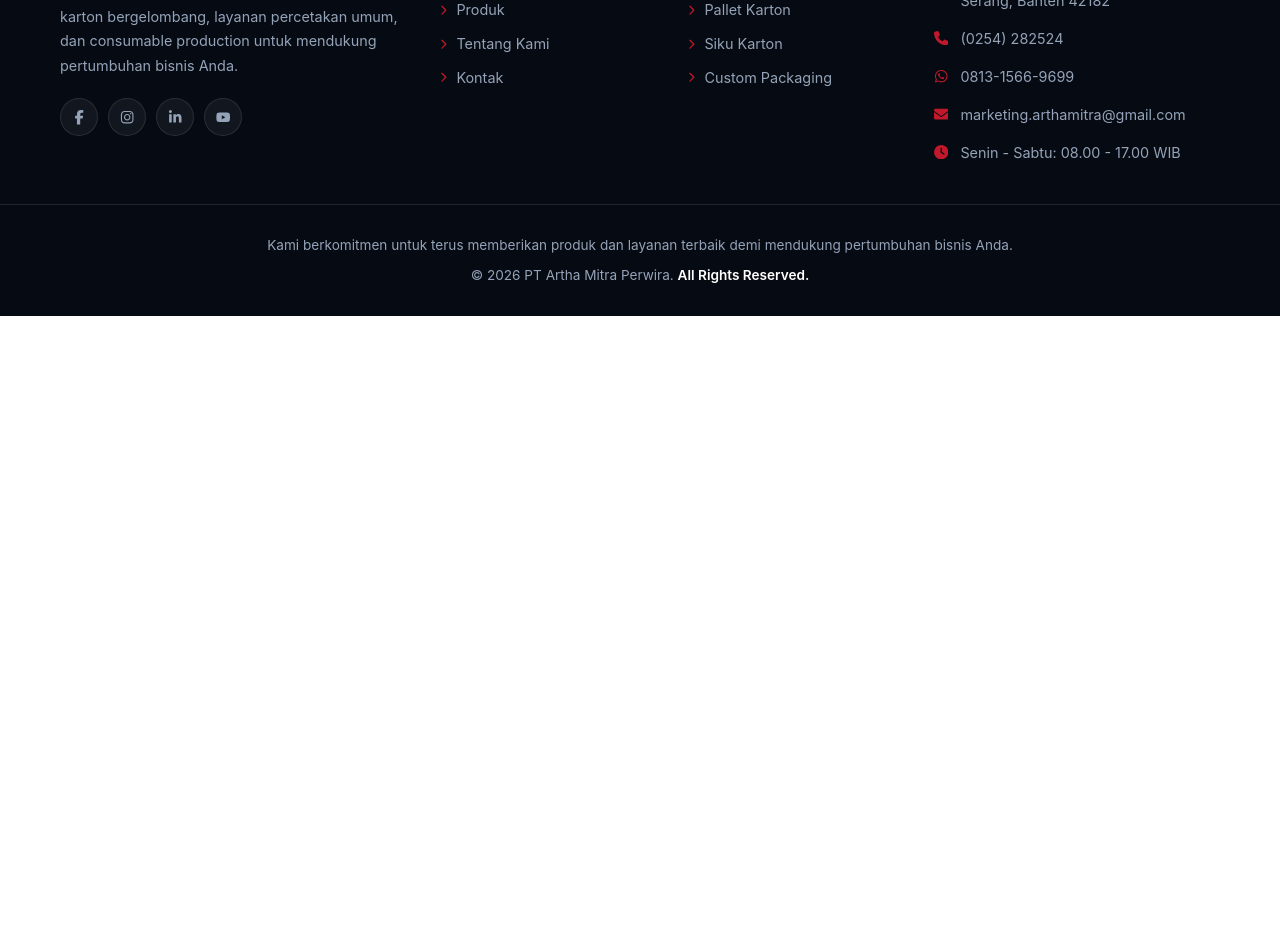
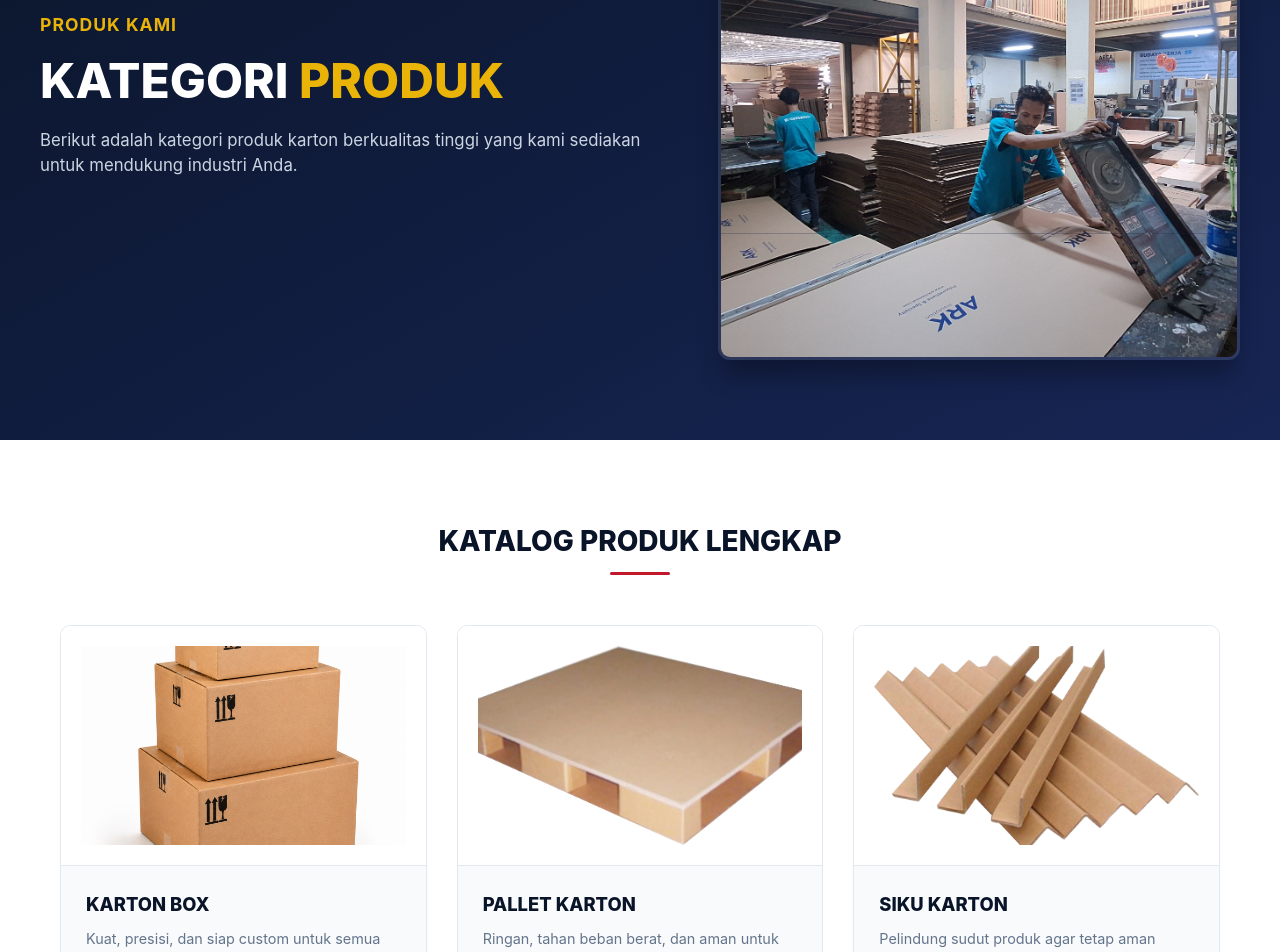
Before and after one commit to fathanfahrizy/PT-Artha-Mitra-Perwira, a React (Vite) app: page /product in a window 1280 px wide. Shown: the part 280-1232 px from the top of the page. Before the commit the page ends 800 px from the top, so only its background shows below. Built offline with nearby package versions, Linux system fonts and the light colour scheme.

Commit message:
Tambah Dummy Page Product dan Membuat ProductSection Reusable

```diff
--- a/src/App.jsx
+++ b/src/App.jsx
@@ -1,6 +1,7 @@
 import { BrowserRouter, Routes, Route } from 'react-router-dom';
 import MainLayout from './components/templates/MainLayout';
 import Home from './pages/Home';
+import Product from './pages/Product';
 
 function App() {
   return (
@@ -8,6 +9,7 @@ function App() {
       <MainLayout>
         <Routes>
           <Route path="/" element={<Home />} />
+          <Route path="/product" element={<Product />} />
         </Routes>
       </MainLayout>
     </BrowserRouter>
--- a/src/components/organisms/ProductsSection.jsx
+++ b/src/components/organisms/ProductsSection.jsx
@@ -1,18 +1,22 @@
-import { PRODUCTS } from '../../data/homeData';
 import ProductCard from '../molecules/ProductCard';
 import ScrollReveal from '../atoms/ScrollReveal';
 
-export default function ProductsSection() {
+export default function ProductsSection({
+  title = "PRODUK UNGGULAN KAMI",
+  products = []
+}) {
   return (
     <ScrollReveal>
       <section id="produk" className="py-15 md:py-20 px-3.75 md:px-5 max-w-300 mx-auto" aria-label="Produk unggulan">
-        <h2 className="text-center text-[1.4rem] md:text-[1.75rem] font-extrabold text-[#0a1428] mb-8.75 md:mb-12.5 relative after:content-[''] after:block after:w-15 after:h-0.75 after:bg-[#c2182b] after:mx-auto after:mt-2.5 after:rounded-xs hover:after:w-25 after:transition-all after:duration-500">
-          PRODUK UNGGULAN KAMI
-        </h2>
+        {title && (
+          <h2 className="text-center text-[1.4rem] md:text-[1.75rem] font-extrabold text-[#0a1428] mb-8.75 md:mb-12.5 relative after:content-[''] after:block after:w-15 after:h-0.75 after:bg-[#c2182b] after:mx-auto after:mt-2.5 after:rounded-xs hover:after:w-25 after:transition-all after:duration-500">
+            {title}
+          </h2>
+        )}
         {/* Grid: 1 kol (phone) / 2 kol (tablet, card ke-3 span penuh) / 3 kol (desktop) */}
         <div className="grid sm:grid-cols-2 lg:grid-cols-3 gap-5 lg:gap-7.5">
-          {PRODUCTS.map((prod, idx) => (
-            <div key={idx} className={idx === 2 ? 'sm:col-span-2 lg:col-span-1' : ''}>
+          {products.map((prod, idx) => (
+            <div key={idx} className={idx === 2 && products.length === 3 ? 'sm:col-span-2 lg:col-span-1' : ''}>
               <ProductCard prod={prod} />
             </div>
           ))}
--- a/src/pages/Home.jsx
+++ b/src/pages/Home.jsx
@@ -2,7 +2,7 @@ import HeroSection from '@/components/organisms/HeroSection';
 import ProductsSection from '@/components/organisms/ProductsSection';
 import AboutSection from '@/components/organisms/AboutSection';
 import ContactSection from '@/components/organisms/ContactSection';
-import { HERO_BADGES } from '@/data/homeData';
+import { HERO_BADGES, PRODUCTS } from '@/data/homeData';
 
 export default function Home() {
   return (
@@ -18,7 +18,7 @@ export default function Home() {
         badges={HERO_BADGES}
         imageSrc="/images/foto-hero.jpeg"
       />
-      <ProductsSection />
+      <ProductsSection products={PRODUCTS} />
       <AboutSection />
       <ContactSection />
     </div>
--- /dev/null
+++ b/src/pages/Product.jsx
@@ -0,0 +1,22 @@
+import HeroSection from "@/components/organisms/HeroSection"
+import ProductsSection from "@/components/organisms/ProductsSection"
+import { PRODUCTS } from "@/data/homeData"
+
+export default function Product() {
+    return (
+        <>
+            <HeroSection
+                subheading="Produk Kami"
+                title={
+                    <>
+                        KATEGORI <span className="text-[#eab308] inline-block hover:scale-110 transition-transform duration-300 cursor-default">PRODUK</span>
+                    </>
+                }
+                description="Berikut adalah kategori produk karton berkualitas tinggi yang kami sediakan untuk mendukung industri Anda."
+                badges={[]}
+                imageSrc="/images/foto-hero.jpeg"
+            />
+            <ProductsSection title="KATALOG PRODUK LENGKAP" products={PRODUCTS} />
+        </>
+    )
+}
```
